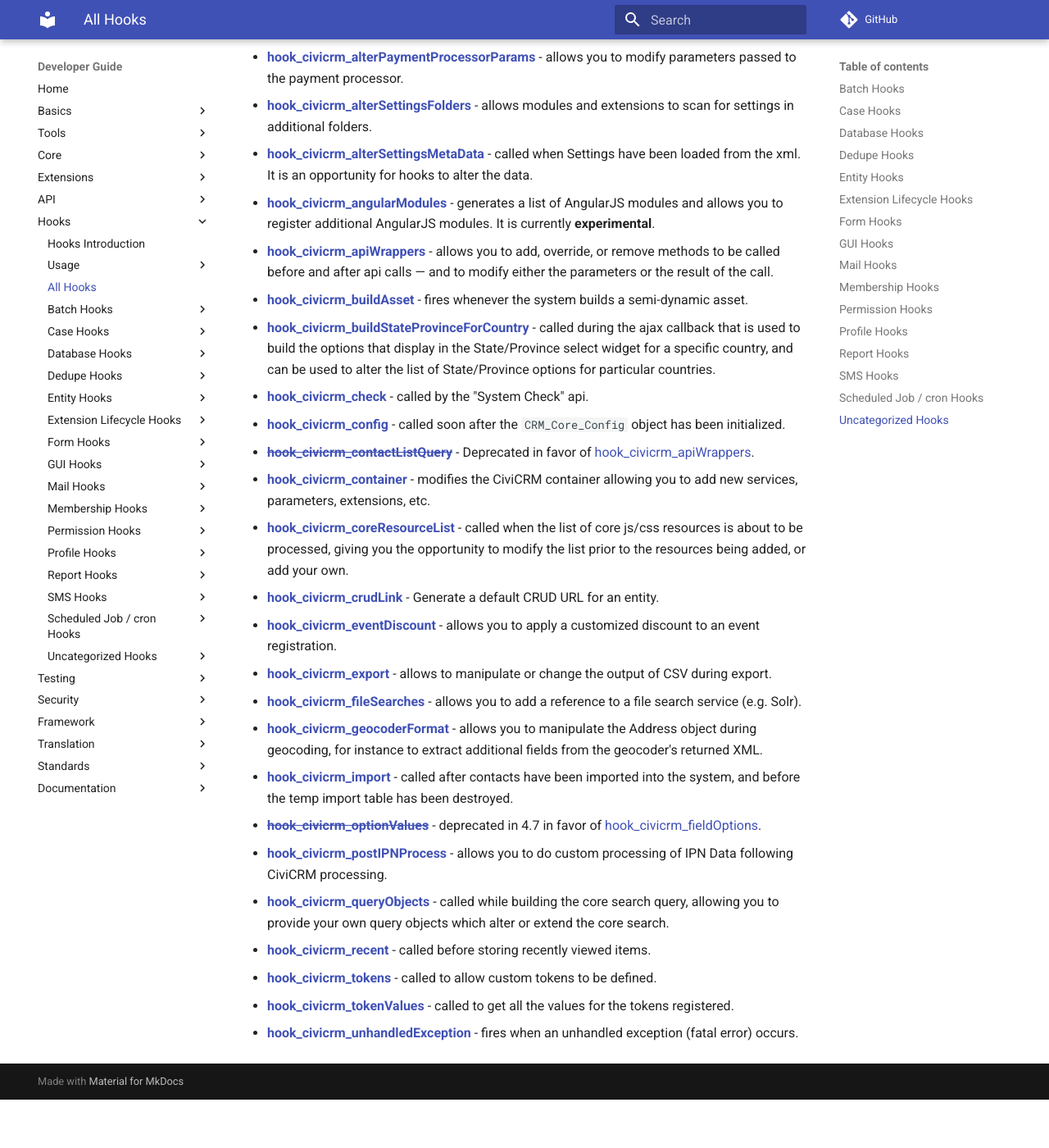
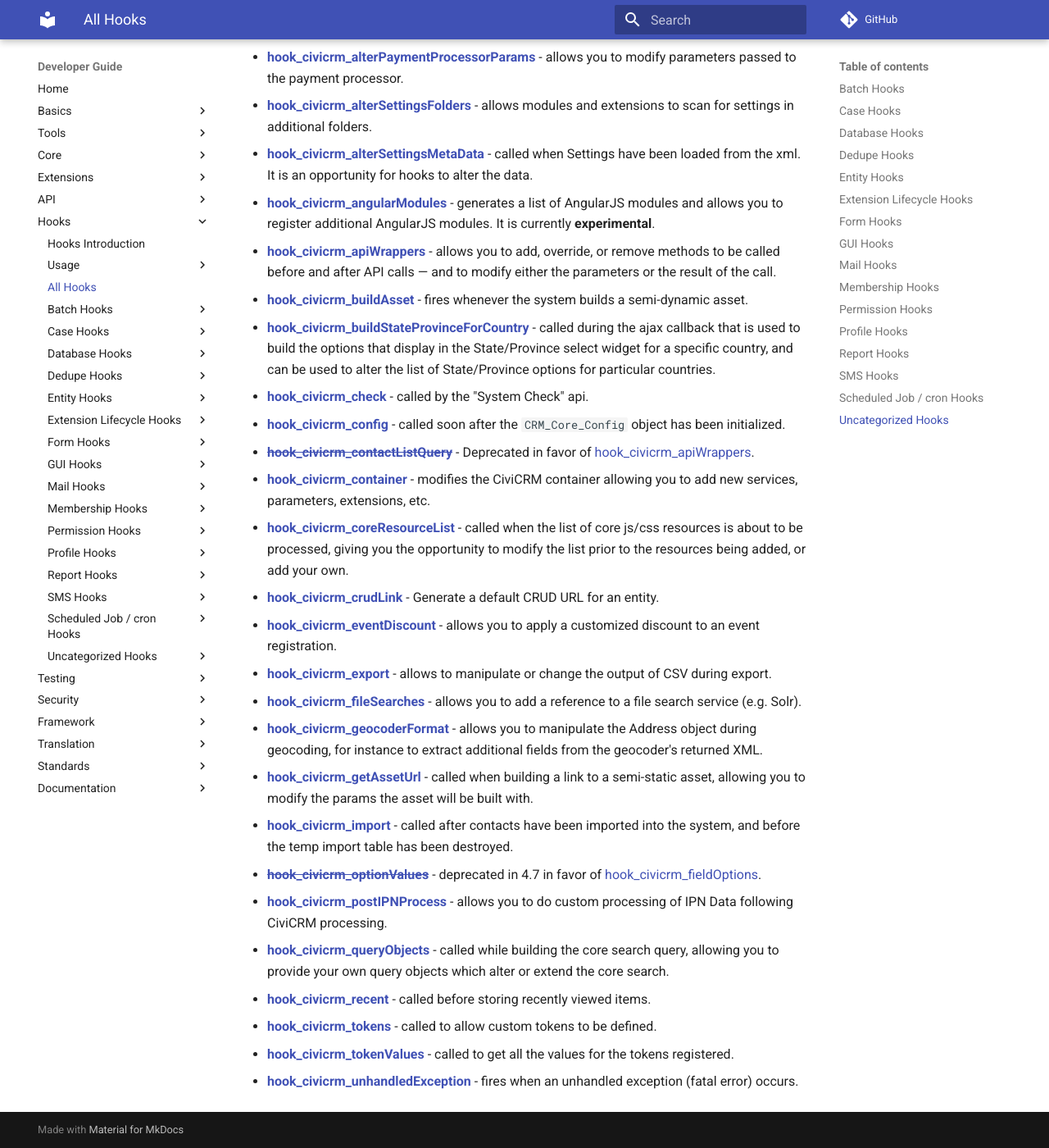
Before and after one commit to civicrm/civicrm-dev-docs, an MkDocs documentation site: the page built from docs/hooks/list.md, in a window 1280 px wide and 1400 px high, scrolled down 5968 px. Shown: the whole window at 82% size. Built offline with MkDocs 1.6.1 and Material for MkDocs 9.7.7, drawn with Linux system fonts in a browser that asks for light colours; comment, search, counter and statistics services are not loaded; old or Windows-style settings are respelled for this version of MkDocs; before the commit the page ends 7309 px from its top, so only the background shows below that; some of the changed text lies outside the part shown.

Commit message:
Include getAssetUrl hook in menu and run hook update script

```diff
--- a/docs/hooks/list.md
+++ b/docs/hooks/list.md
@@ -149,7 +149,7 @@
 * **[hook_civicrm_alterSettingsFolders](/hooks/hook_civicrm_alterSettingsFolders.md)** - allows modules and extensions to scan for settings in additional folders.
 * **[hook_civicrm_alterSettingsMetaData](/hooks/hook_civicrm_alterSettingsMetaData.md)** - called when Settings have been loaded from the xml. It is an opportunity for hooks to alter the data.
 * **[hook_civicrm_angularModules](/hooks/hook_civicrm_angularModules.md)** - generates a list of AngularJS modules and allows you to register additional AngularJS modules. It is currently **experimental**.
-* **[hook_civicrm_apiWrappers](/hooks/hook_civicrm_apiWrappers.md)** - allows you to add, override, or remove methods to be called before and after api calls &mdash; and to modify either the parameters or the result of the call.
+* **[hook_civicrm_apiWrappers](/hooks/hook_civicrm_apiWrappers.md)** - allows you to add, override, or remove methods to be called before and after API calls &mdash; and to modify either the parameters or the result of the call.
 * **[hook_civicrm_buildAsset](/hooks/hook_civicrm_buildAsset.md)** - fires whenever the system builds a semi-dynamic asset.
 * **[hook_civicrm_buildStateProvinceForCountry](/hooks/hook_civicrm_buildStateProvinceForCountry.md)** - called during the ajax callback that is used to build the options that display in the State/Province select widget for a specific country, and can be used to alter the list of State/Province options for particular countries.
 * **[hook_civicrm_check](/hooks/hook_civicrm_check.md)** - called by the "System Check" api.
@@ -162,6 +162,7 @@
 * **[hook_civicrm_export](/hooks/hook_civicrm_export.md)** - allows to manipulate or change the output of CSV during export.
 * **[hook_civicrm_fileSearches](/hooks/hook_civicrm_fileSearches.md)** - allows you to add a reference to a file search service (e.g. Solr).
 * **[hook_civicrm_geocoderFormat](/hooks/hook_civicrm_geocoderFormat.md)** - allows you to manipulate the Address object during geocoding, for instance to extract additional fields from the geocoder's returned XML.
+* **[hook_civicrm_getAssetUrl](/hooks/hook_civicrm_getAssetUrl.md)** - called when building a link to a semi-static asset, allowing you to modify the params the asset will be built with.
 * **[hook_civicrm_import](/hooks/hook_civicrm_import.md)** - called after contacts have been imported into the system, and before the temp import table has been destroyed.
 * **[<del>hook_civicrm_optionValues</del>](/hooks/hook_civicrm_optionValues.md)** - deprecated in 4.7 in favor of [hook_civicrm_fieldOptions](/hooks/hook_civicrm_fieldOptions.md).
 * **[hook_civicrm_postIPNProcess](/hooks/hook_civicrm_postIPNProcess.md)** - allows you to do custom processing of IPN Data following CiviCRM processing.
--- a/mkdocs.yml
+++ b/mkdocs.yml
@@ -185,6 +185,7 @@
     - hook_civicrm_export: hooks/hook_civicrm_export.md
     - hook_civicrm_fileSearches: hooks/hook_civicrm_fileSearches.md
     - hook_civicrm_geocoderFormat: hooks/hook_civicrm_geocoderFormat.md
+    - hook_civicrm_getAssetUrl: hooks/hook_civicrm_getAssetUrl.md
     - hook_civicrm_import: hooks/hook_civicrm_import.md
     - <del>hook_civicrm_optionValues</del>: hooks/hook_civicrm_optionValues.md
     - hook_civicrm_postIPNProcess: hooks/hook_civicrm_postIPNProcess.md
```
Also changed, not shown: other parts of docs/hooks/list.md (+1 -1 lines).
